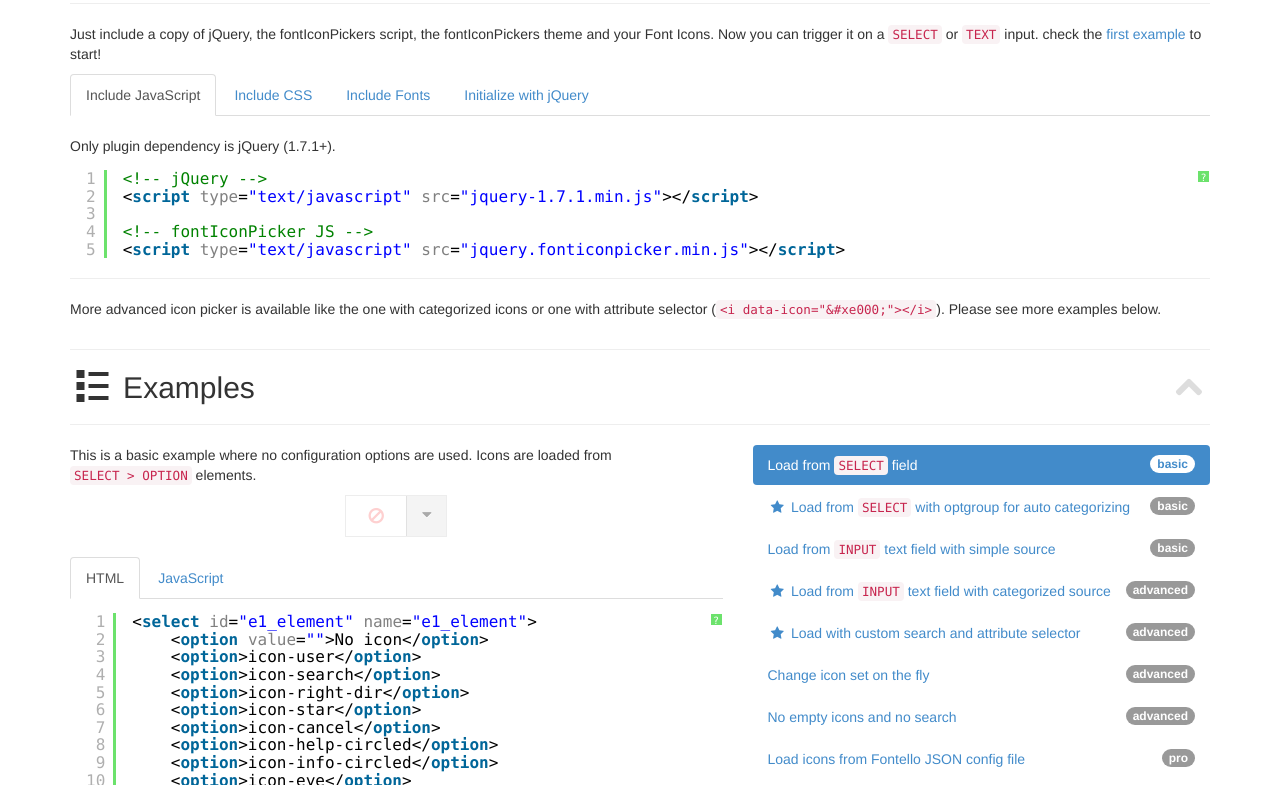
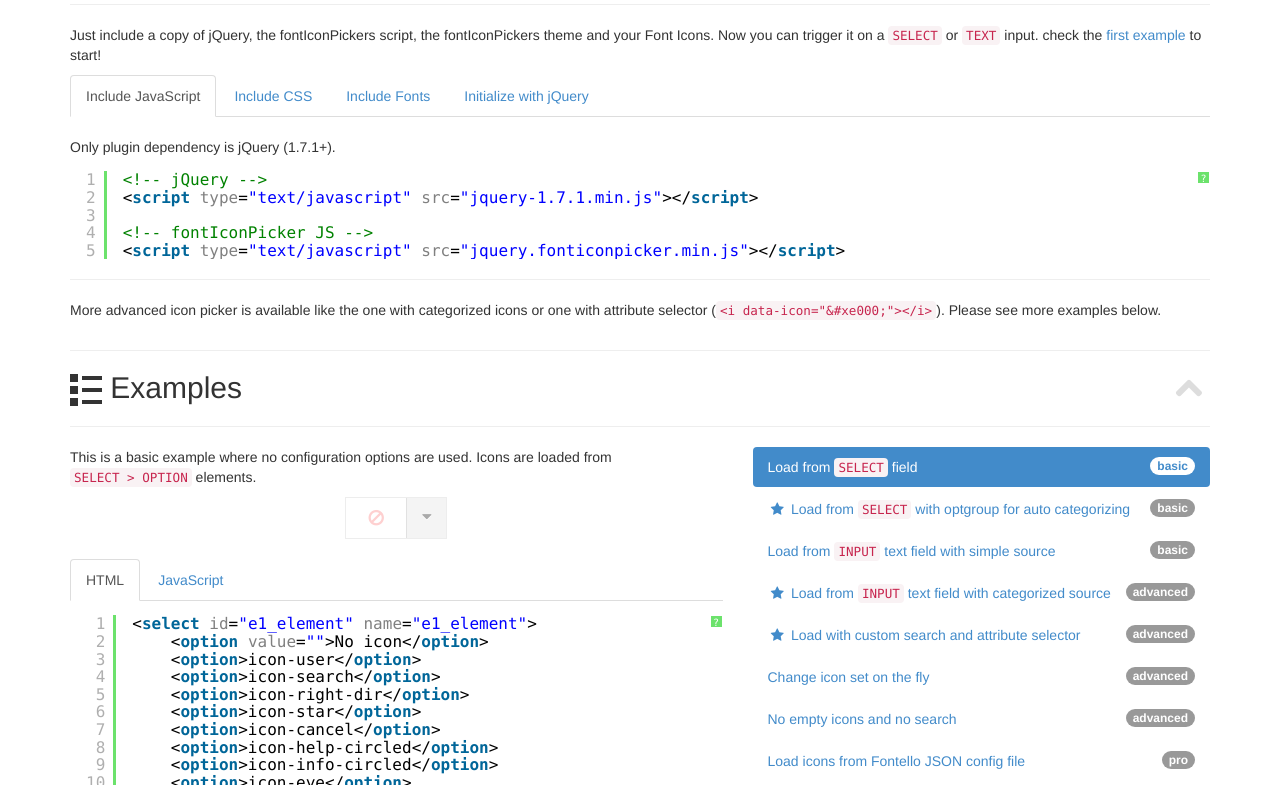
Before and after one commit to micc83/fontIconPicker, a website with bundled scripts: page demo/index.html in a window 1280 px wide. Shown: the part 512-1297 px from the top of the page. Built offline with nearby package versions, Linux system fonts and the light colour scheme.

Commit message:
Minor Changes in Demo Made the icomoon vertical-align middle to appear better

```diff
--- a/demo/icomoon/style.css
+++ b/demo/icomoon/style.css
@@ -18,7 +18,7 @@
 	font-variant: normal;
 	text-transform: none;
 	line-height: 1;
-
+	vertical-align: middle;
 	/* Better Font Rendering =========== */
 	-webkit-font-smoothing: antialiased;
 	-moz-osx-font-smoothing: grayscale;
--- a/demo/style.css
+++ b/demo/style.css
@@ -122,26 +122,14 @@ body .syntaxhighlighter table div {
 }
 
 /* Make IcoMoon render a little better */
-[class^="icomoon-"]:before,
-[class*=" icomoon-"]:before,
-[data-icomoon]:before {
-	display: inline-block;
-	margin: 0 0.2em;
-	line-height: 1;
-	font-weight: normal;
-	text-decoration: none;
-}
-
 h2 [class^="icomoon-"]:before,
 h2 [class*=" icomoon-"]:before,
 h2 [data-icomoon]:before {
 	font-size: 32px;
-	vertical-align: top;
 }
 
 h3 [class^="icomoon-"]:before,
 h3 [class*=" icomoon-"]:before,
 h3 [data-icomoon]:before {
 	font-size: 24px;
-	vertical-align: top;
 }
```
